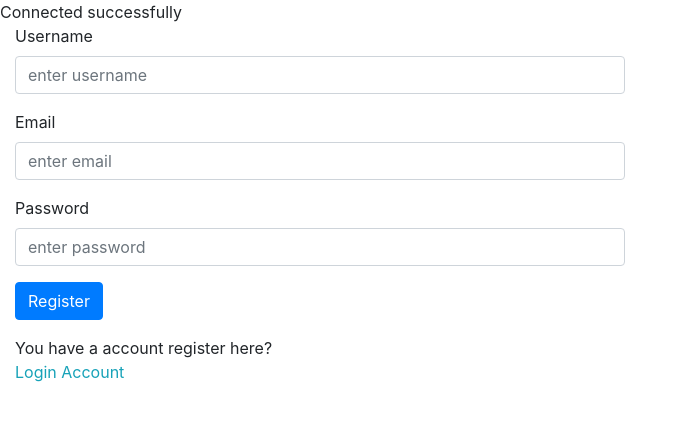
After one commit to ayrtton/Clinica-Veterinaria, a PHP site: page /register.php in a window 1280 px wide. The commit adds this page. Shown: the top 421 px of the page, without its empty margins (0-687 px from the left). Run offline with PHP 8.4, Linux system fonts and the light colour scheme.

Commit message:
Login and register

```diff
--- /dev/null
+++ b/register.php
@@ -0,0 +1,124 @@
+<?php
+    require_once "connection.php";
+
+    if(isset($_REQUEST['btn_register'])) {
+        $username = strip_tags($_REQUEST['txt_username']);
+        $email = strip_tags($_REQUEST['txt_email']);
+        $password = strip_tags($_REQUEST['txt_password']);
+
+        if(empty($username)) {
+            $errorMsg[]="Please enter username";
+        }
+        else if(empty($email)) {
+            $errorMsg[]="Please enter email";
+        }
+        else if(!filter_var($email, FILTER_VALIDATE_EMAIL)) {
+            $errorMsg[]="Please enter a valid email address";
+        }
+        else if(empty($password)) {
+            $errorMsg[]="Please enter password";
+        }
+        else if(strlen($password) < 6) {
+            $errorMsg[] = "Password must be atleast 6 characters";
+        }
+        else {
+            try {
+                $select_stmt=$db->prepare("SELECT username, email FROM tbl_user WHERE username=:uname
+                                    OR email=:uemail");
+                $select_stmt->execute(array(':uname'=>$username, ':uemail'=>$email));
+                $row=$select_stmt->fetch(PDO::FETCH_ASSOC);
+
+                if($row["username"]==$username) {
+                    $errorMsg[]="Sorry username already exists";
+                }
+                else if($row["email"]==$email) {
+                    $errorMsg[]="Sorry email already exists";
+                }
+                else if(!isset($errorMsg)) {
+                    $new_password = password_hash($password, PASSWORD_DEFAULT);
+
+                    $insert_stmt=$db->prepare("INSERT INTO tbl_user (username,email,password) VALUES
+                                    (:uname,:uemail,:upassword)");
+
+                    if($insert_stmt->execute(array( ':uname' =>$username,':uemail'=>$email,
+                                    ':upassword'=>$new_password))) {
+                        $registerMsg="Register Successfully..... Please Click On Login Account Link";
+                    }
+                }
+            }
+            catch(PDOException $e) {
+                echo $e->getMessage();
+            }
+        }
+    }
+?>
+
+<!doctype html>
+<html lang="en">
+    <head>
+        <title>Cadastro</title>
+        <!-- Required meta tags -->
+        <meta charset="utf-8">
+        <meta name="viewport" content="width=device-width, initial-scale=1, shrink-to-fit=no">
+
+        <!-- Bootstrap CSS -->
+        <link rel="stylesheet" href="https://stackpath.bootstrapcdn.com/bootstrap/4.3.1/css/bootstrap.min.css" integrity="sha384-ggOyR0iXCbMQv3Xipma34MD+dH/1fQ784/j6cY/iJTQUOhcWr7x9JvoRxT2MZw1T" crossorigin="anonymous">
+    </head>
+    <body>
+
+        <?php
+        if(isset($errorMsg)) {
+            foreach($errorMsg as $error) { ?>
+            <div class="alert alert-danger">
+                <strong>WRONG ! <?php echo $error; ?></strong>
+            </div> <?php
+            }
+        }
+        if(isset($registerMsg)) { ?>
+            <div class="alert alert-success">
+                <strong><?php echo $registerMsg; ?></strong>
+            </div> <?php
+        } ?>
+
+        <form method="post" class="form-horizontal">
+            <div class="form-group">
+                <label class="col-sm-3 control-label">Username</label>
+                <div class="col-sm-6">
+                    <input type="text" name="txt_username" class="form-control" placeholder="enter username" />
+                </div>
+            </div>
+
+            <div class="form-group">
+                <label class="col-sm-3 control-label">Email</label>
+                <div class="col-sm-6">
+                    <input type="text" name="txt_email" class="form-control" placeholder="enter email" />
+                </div>
+            </div>
+
+            <div class="form-group">
+                <label class="col-sm-3 control-label">Password</label>
+                <div class="col-sm-6">
+                    <input type="password" name="txt_password" class="form-control" placeholder="enter password" />
+                </div>
+            </div>
+
+            <div class="form-group">
+                <div class="col-sm-offset-3 col-sm-9 m-t-15">
+                    <input type="submit" name="btn_register" class="btn btn-primary " value="Register">
+                </div>
+            </div>
+
+            <div class="form-group">
+                <div class="col-sm-offset-3 col-sm-9 m-t-15">
+                    You have a account register here? <a href="index.php"><p class="text-info">Login Account</p></a>
+                </div>
+            </div>
+        </form>
+
+        <!-- Optional JavaScript -->
+        <!-- jQuery first, then Popper.js, then Bootstrap JS -->
+        <script src="https://code.jquery.com/jquery-3.3.1.slim.min.js" integrity="sha384-q8i/X+965DzO0rT7abK41JStQIAqVgRVzpbzo5smXKp4YfRvH+8abtTE1Pi6jizo" crossorigin="anonymous"></script>
+        <script src="https://cdnjs.cloudflare.com/ajax/libs/popper.js/1.14.7/umd/popper.min.js" integrity="sha384-UO2eT0CpHqdSJQ6hJty5KVphtPhzWj9WO1clHTMGa3JDZwrnQq4sF86dIHNDz0W1" crossorigin="anonymous"></script>
+        <script src="https://stackpath.bootstrapcdn.com/bootstrap/4.3.1/js/bootstrap.min.js" integrity="sha384-JjSmVgyd0p3pXB1rRibZUAYoIIy6OrQ6VrjIEaFf/nJGzIxFDsf4x0xIM+B07jRM" crossorigin="anonymous"></script>
+    </body>
+</html>
```
Also changed, not shown: index.php (+65 -16 lines).
